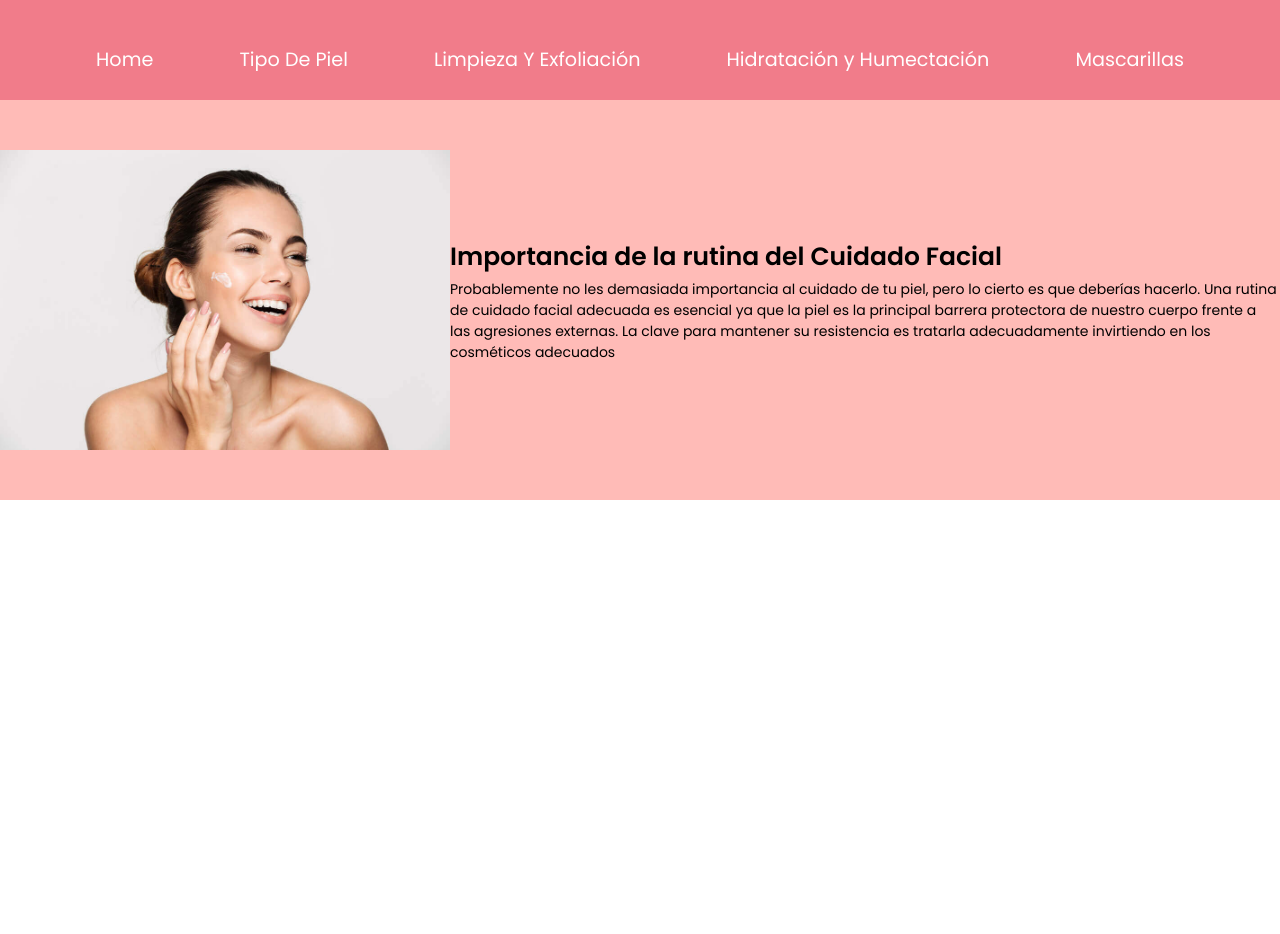
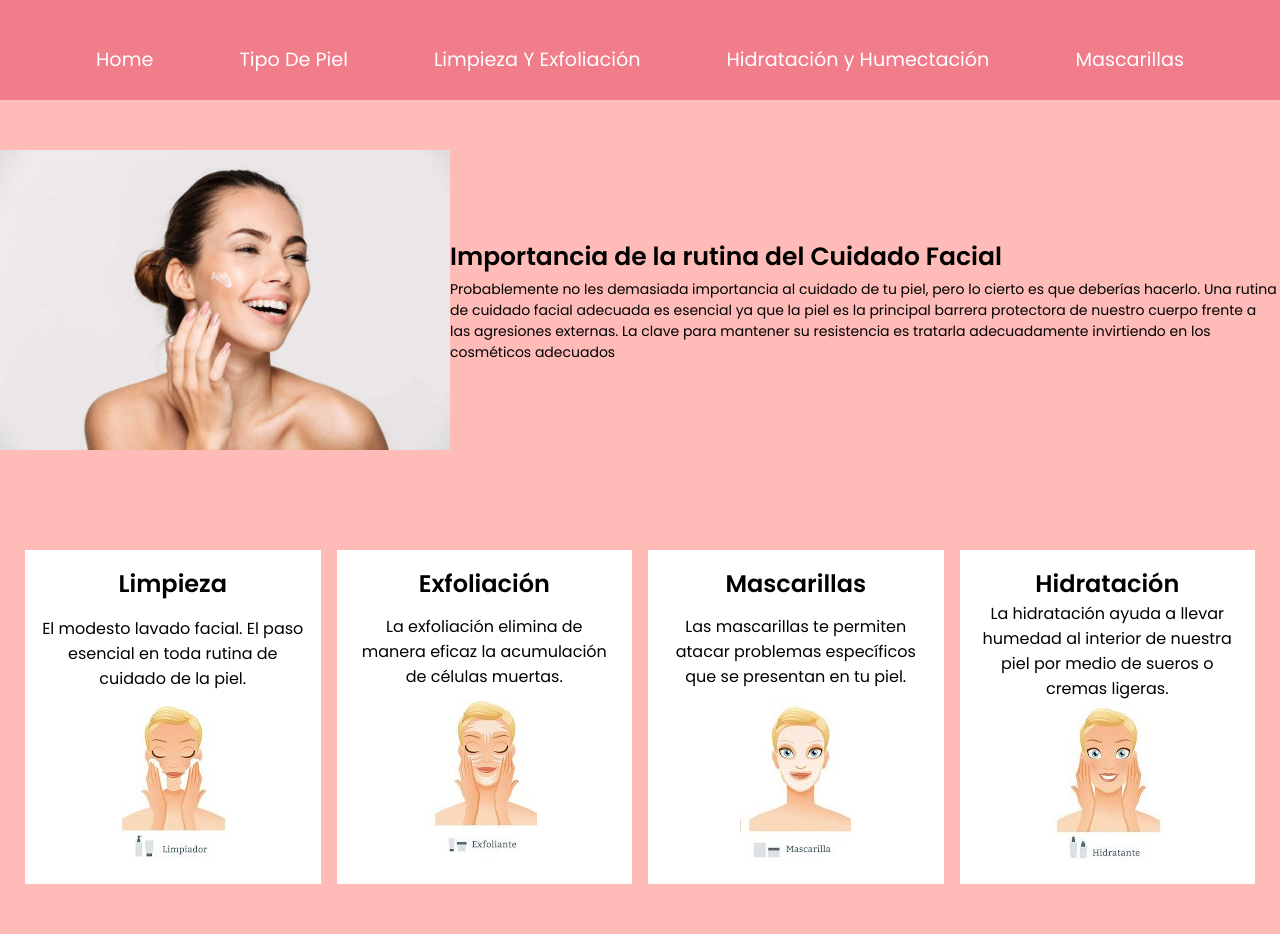
Before and after one commit to AlvarengaLudmila/comision16690, a website: page index.html in a window 1280 px wide. Before the commit the page ends 800 px from the top, so only its background shows below. Drawn offline with Linux system fonts and the light colour scheme.

Commit message:
Agregado de cards y sus estilos

```diff
--- a/index.html
+++ b/index.html
@@ -28,6 +28,35 @@
             <p>Probablemente no les demasiada importancia al cuidado de tu piel, pero lo cierto es que deberías hacerlo. Una rutina de cuidado facial adecuada es esencial ya que la piel es la principal barrera protectora de nuestro cuerpo frente a las agresiones externas. La clave para mantener su resistencia es tratarla adecuadamente invirtiendo en los cosméticos adecuados</p>
         </article>
     </section>
+    <section class="padre">
+        <section class="cards">
+                <h2>Limpieza</h2>
+                <p>El modesto lavado facial. El paso esencial en toda rutina de cuidado de la piel.</p>
+                <div class="img-cards">
+                    <img src="./media/1limpieza.jpg" alt="">
+                </div>
+        </section>
+        <section class="cards">
+            <h2>Exfoliación</h2>
+                <p>La exfoliación elimina de manera eficaz la acumulación de células muertas.</p>
+                <div class="img-cards">
+                    <img src="./media/2exfoliante.jpg" alt="">
+                </div>
+        </section>
+        <section class="cards">
+            <h2>Mascarillas</h2>
+            <p>Las mascarillas te permiten atacar problemas específicos que se presentan en tu piel.</p>
+            <div>
+                <img src="./media/3masc.jpg" alt="">
+            </div>
+        </section>
+        <section class="cards">
+            <h2>Hidratación</h2>
+            <p>La hidratación ayuda a llevar humedad al interior de nuestra piel por medio de sueros o cremas ligeras.</p>
+            <div>
+                <img src="./media/4hidratante.jpg" alt="">
+            </div>
+        </section>
 </body>
 
 </html>
--- a/sass/_home.scss
+++ b/sass/_home.scss
@@ -1,4 +1,27 @@
 /*cartas*/
+.padre {
+    display: grid;
+    gap: 1rem;
+    padding: 50px 25px;
+    align-content: center;
+    background-color: #ffbbb7;
+    grid-template-columns: repeat(4, 1fr);
+}
+
+.cards {
+    background-color: white;
+    display: flex;
+    flex-direction: column;
+    padding: 1rem;
+    text-align: center;
+    justify-content: space-between;
+    transition: all 2s;
+}
+
+.cards:hover {
+    height: 400px;
+    width: 400px;
+}
 
 
 
```
